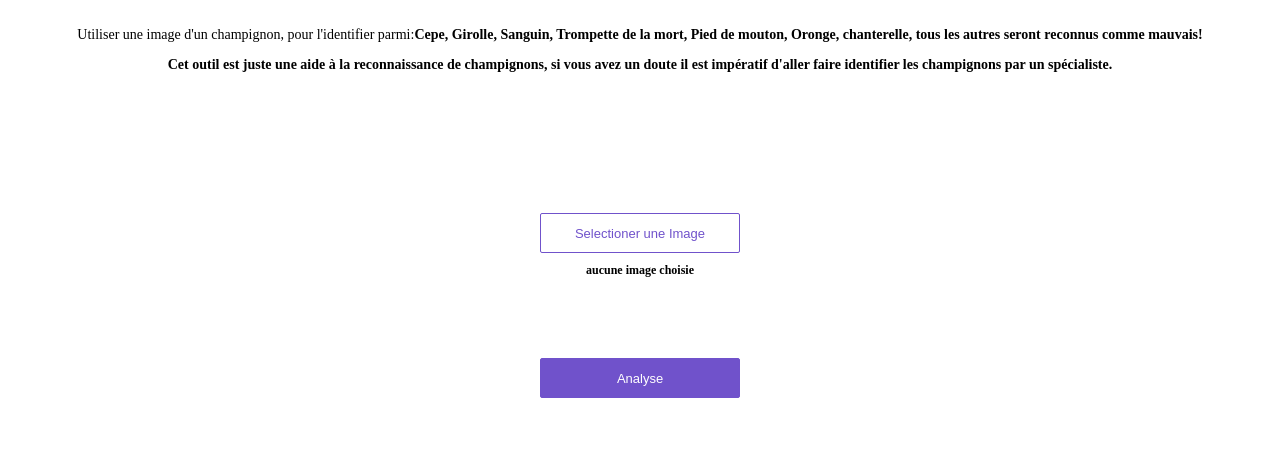
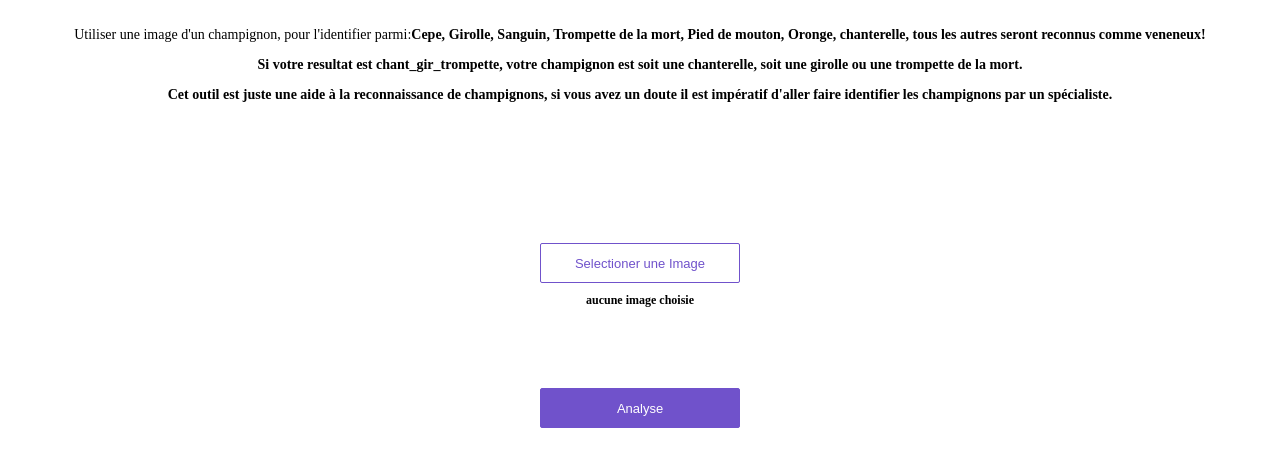
Before and after one commit to mathieubernardi/champipi, a plain HTML site: page app/view/index.html in a window 1280 px wide. Shown: the part 86-548 px from the top of the page. Drawn offline with Linux system fonts and the light colour scheme.

Commit message:
new html

```diff
--- a/app/view/index.html
+++ b/app/view/index.html
@@ -10,9 +10,11 @@
     <div class='title'>🍄 Reconnaissance d'images de Champignons 🍄</div>
     <p>
       Utiliser une image d'un champignon, pour l'identifier parmi:<strong>Cepe, <strong>Girolle, <strong>Sanguin, <strong>Trompette de la mort, <strong>Pied de mouton, <strong>Oronge, <strong>chanterelle,
-      tous les autres seront reconnus comme mauvais!
+      tous les autres seront reconnus comme veneneux!
     </p>
-		Cet outil est juste une aide à la reconnaissance de champignons, si vous avez un doute il est impératif d'aller faire identifier les champignons par un spécialiste.
+	  Si votre resultat est chant_gir_trompette, votre champignon est soit une chanterelle, soit une girolle ou une trompette de la mort.
+	</p>
+	  Cet outil est juste une aide à la reconnaissance de champignons, si vous avez un doute il est impératif d'aller faire identifier les champignons par un spécialiste.
 	</p>
     <div class='content'>
       <div class='no-display'>
```
